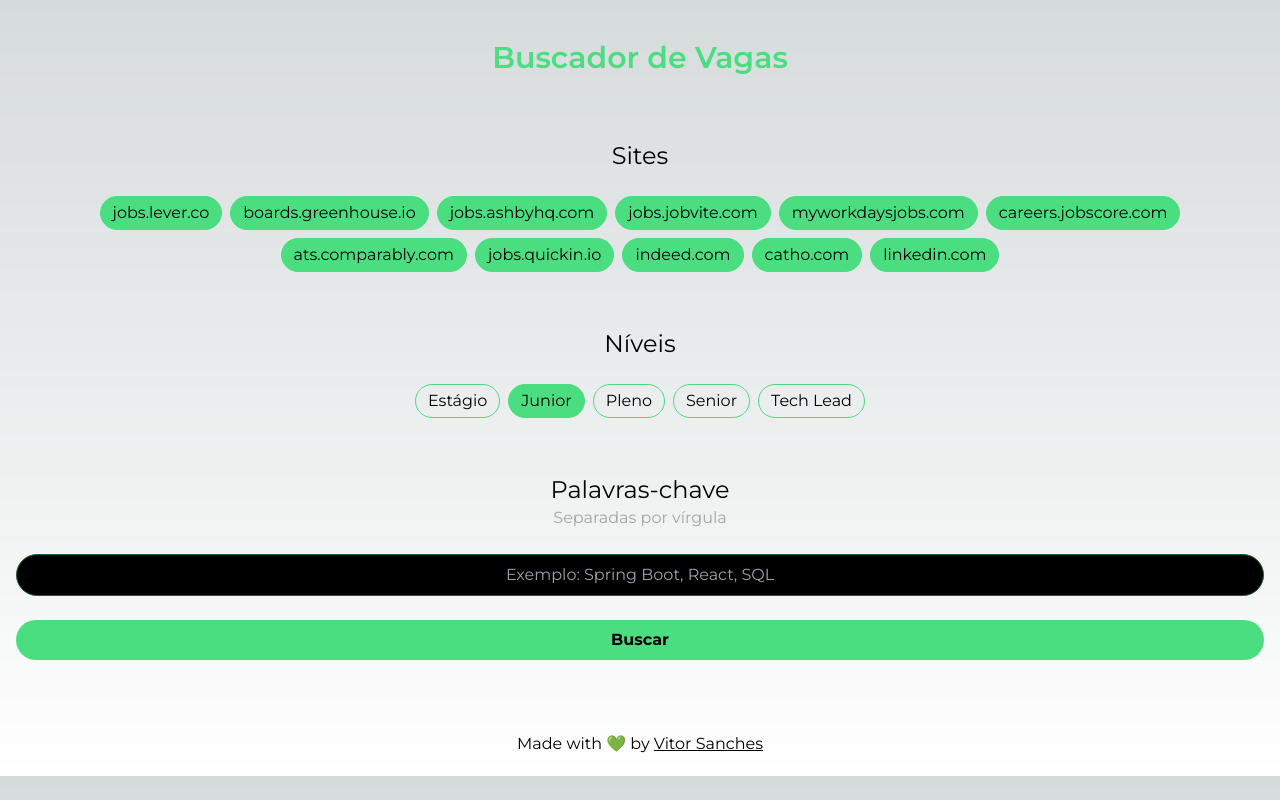
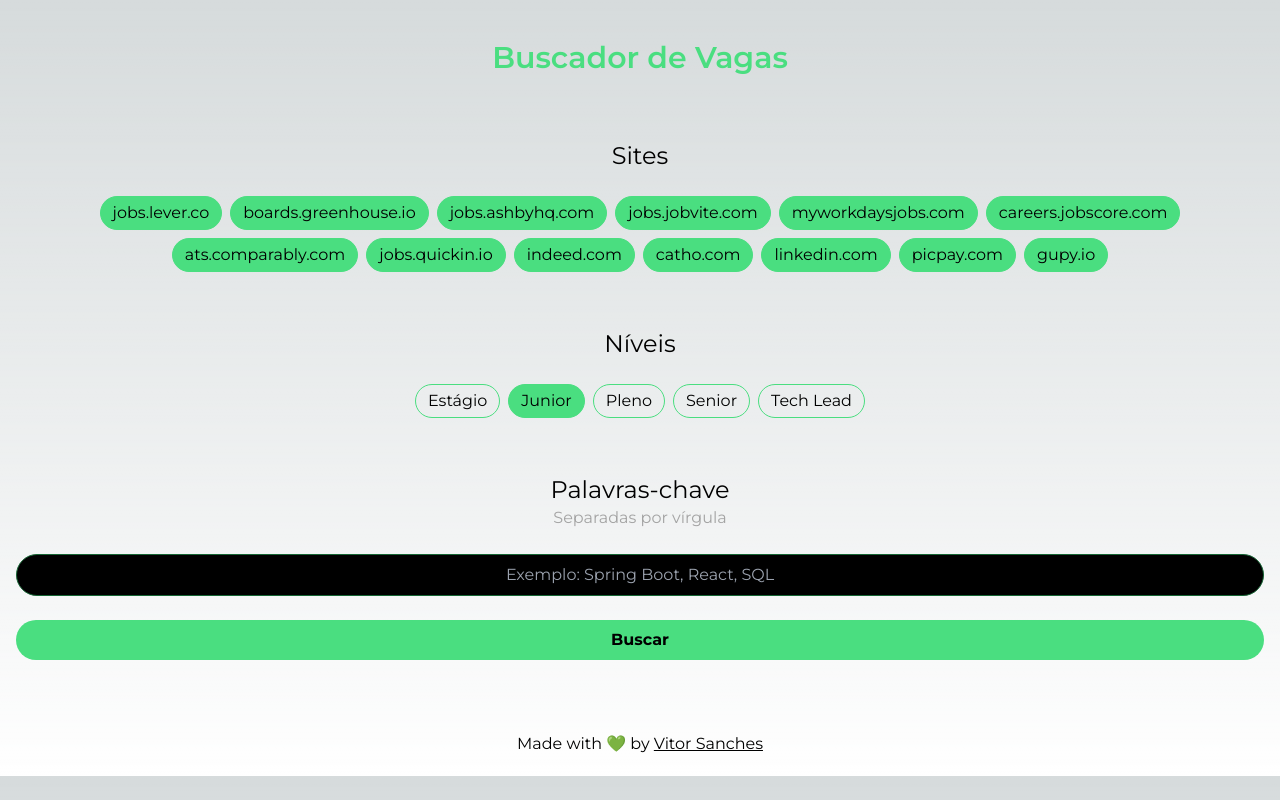
Before and after one commit to vitorxfs/jobsearch, a Next.js app: page / in a window 1280 px wide. Built offline with nearby package versions, Linux system fonts and the light colour scheme.

Commit message:
add picpay and gupy to links

```diff
--- a/src/components/form/data.ts
+++ b/src/components/form/data.ts
@@ -9,7 +9,9 @@ export const jobSites = [
   'jobs.quickin.io',
   'indeed.com',
   'catho.com',
-  'linkedin.com'
+  'linkedin.com',
+  'picpay.com',
+  'gupy.io'
 ];
 
 export type Level = 'intern' | 'junior' | 'mid' | 'senior' | 'lead';
```
